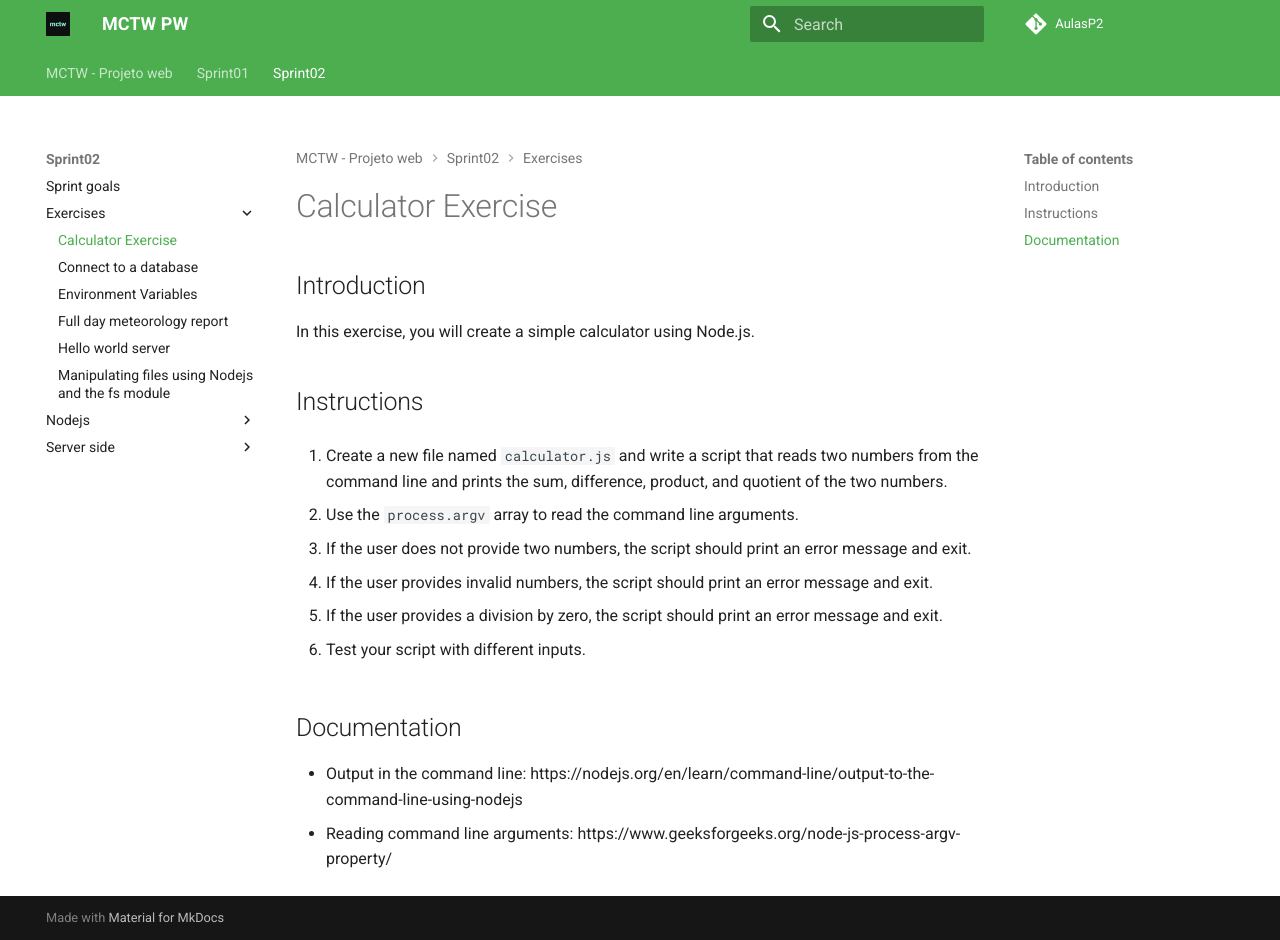
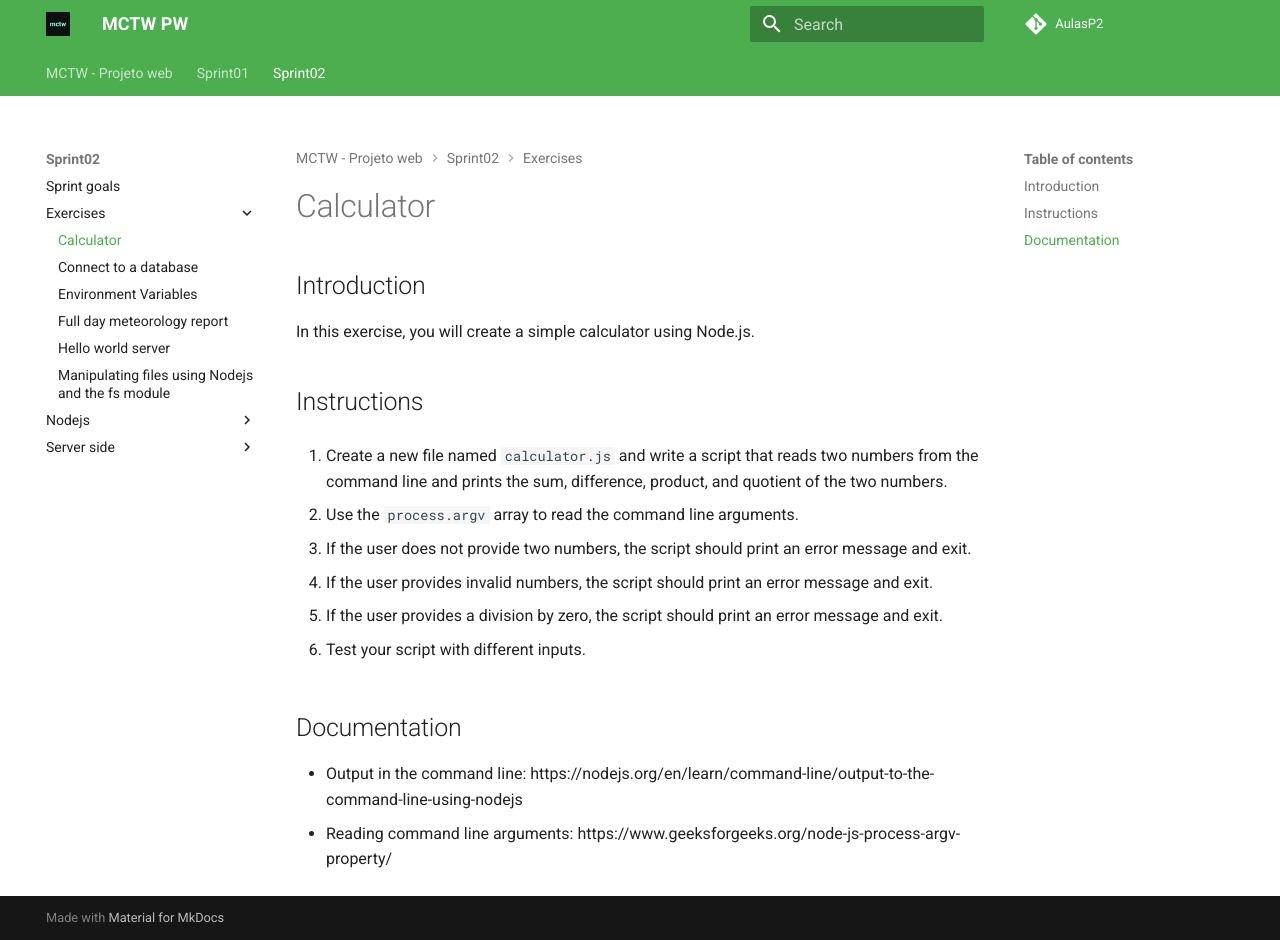
Before and after one commit to PW-2024/AulasP2, an MkDocs documentation site: the page built from docs/sprint02/exercises/calculator.md, in a window 1280 px wide and 940 px high. Built offline with MkDocs 1.6.1 and Material for MkDocs 9.7.7, drawn with Linux system fonts in a browser that asks for light colours; comment, search, counter and statistics services are not loaded.

```diff
--- a/docs/sprint02/exercises/calculator.md
+++ b/docs/sprint02/exercises/calculator.md
@@ -1,4 +1,4 @@
-# Calculator Exercise
+# Calculator
 
 ## Introduction
 
```
